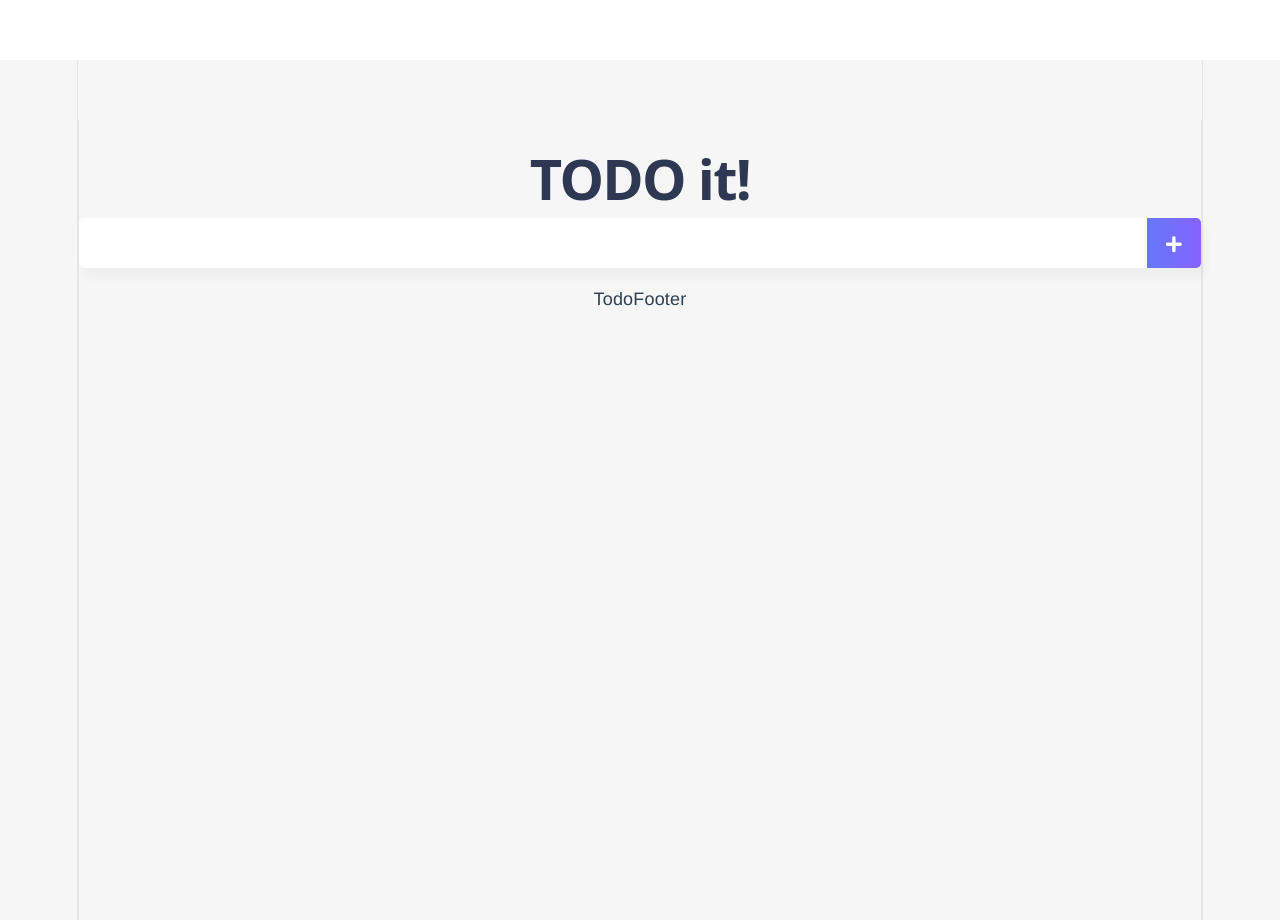
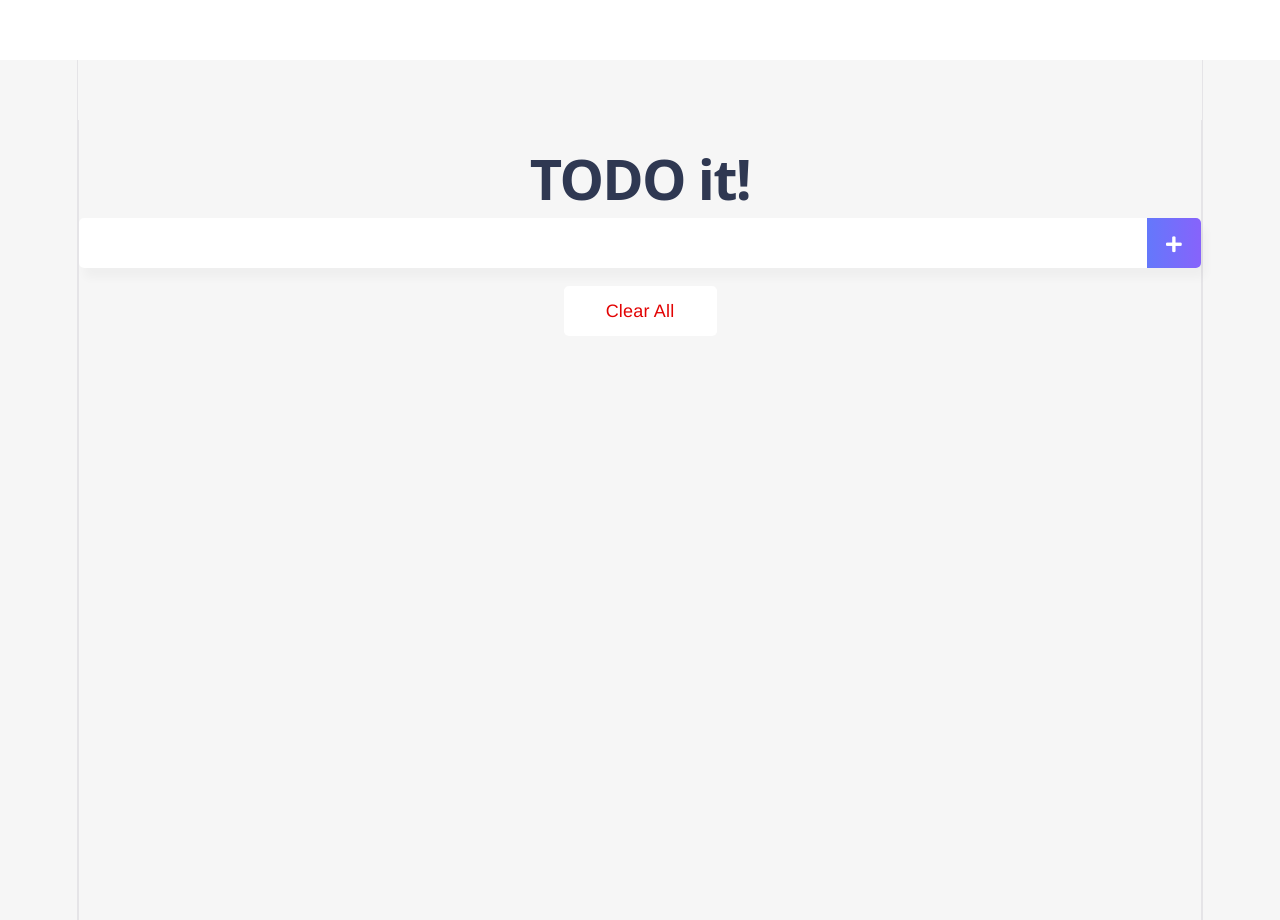
Before and after one commit to vega2kvibe2/Vue3_Todo_Basic, a Vue app: page / in a window 1280 px wide. Built offline with nearby package versions, Linux system fonts and the light colour scheme.

Commit message:
TodoList update

```diff
--- a/src/components/TodoFooter.vue
+++ b/src/components/TodoFooter.vue
@@ -1,19 +1,34 @@
 <template>
     <div>
-        TodoFooter
+        <div class="clearAllContainer">
+            <span class="clearAllBtn" @click="clearTodo">Clear All</span>
+        </div>
     </div>
 </template>
 
 <script>
 export default {
-    setup () {
-
-
-        return {}
+    setup() {
+        const clearTodo = () => {
+            localStorage.clear()
+        }
+        return { clearTodo }
     }
 }
 </script>
 
 <style scoped>
+.clearAllContainer {
+    width: 8.5rem;
+    height: 50px;
+    line-height: 50px;
+    background-color: white;
+    border-radius: 5px;
+    margin: 0 auto;
+}
 
+.clearAllBtn {
+    color: #e20303;
+    display: block;
+}
 </style>
```
